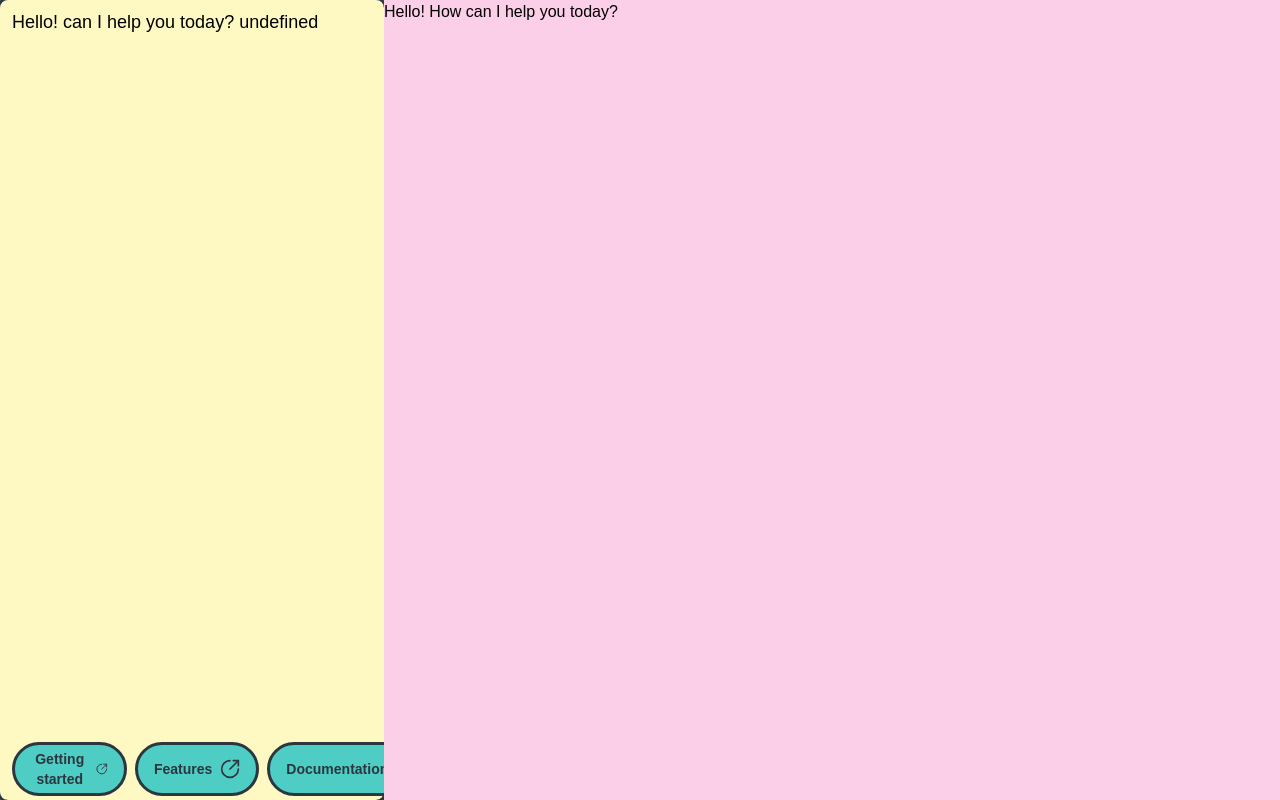
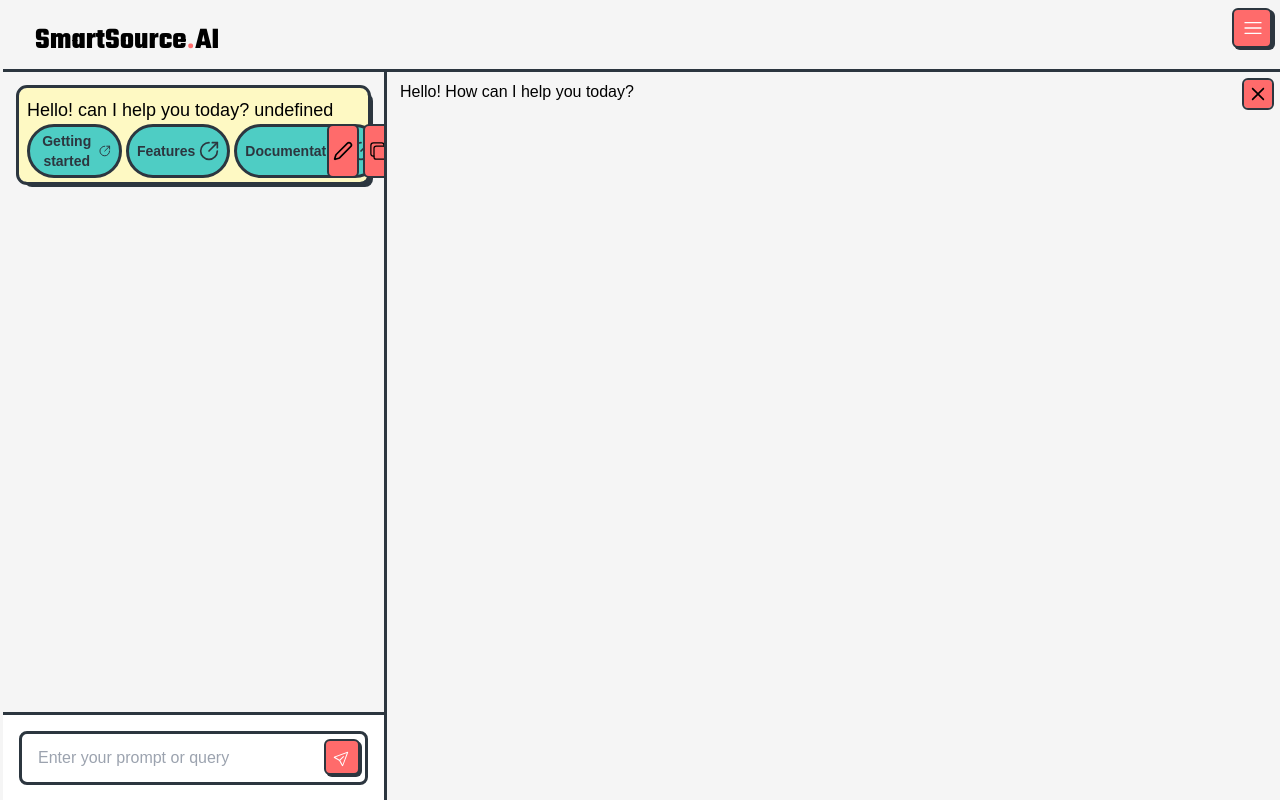
Before and after one commit to HarshMasaye06/ssai_ui, a Next.js app: page / in a window 1280 px wide. Both pictures are taken after a click on the button 774 px from the left and 148 px from the top of the page. Built offline with nearby package versions, Linux system fonts and the light colour scheme.

Commit message:
edit mode implemented - without animations & refinement

```diff
--- a/src/app/page.jsx
+++ b/src/app/page.jsx
@@ -11,9 +11,10 @@ import { VscSend } from "react-icons/vsc";
 import LoadingScreen from "@/components/ui/loadingScreen";
 import { useMessages } from "@/hooks/useMessages";
 import { IoCopyOutline, IoCheckmarkOutline } from "react-icons/io5";
-import { CircleArrowOutUpRight, Pen } from "lucide-react";
+import { CircleArrowOutUpRight, Edit, Pen } from "lucide-react";
 import MessageBox from "@/components/ui/MessageBox";
 import { useLayout } from "@/hooks/useLayout";
+import EditCanvas from "@/components/layout/EditCanvas";
 
 export default function Home() {
   const { messages, isLoading, addMessage, setLoading } = useMessages();
@@ -63,14 +64,16 @@ export default function Home() {
   return (
     <div className="flex h-screen w-screen bg-[#F5F5F5]">
       {isLoading && <LoadingScreen />}
-      <div className=" h-screen">
-        <SideBar />
-      </div>
+      <SideBar />
       <div className=" flex flex-col w-full ">
         {/* Header */}
         <Header />
         {/* ChatArea */}
-        <div className="flex-1 overflow-auto p-4 space-y-4 ">
+        <section
+          className={` ${
+            editMode ? " w-[30vw] border-r-[3px] border-[#2C363F]" : ""
+          } h-[80vh] overflow-auto p-4 space-y-4 `}
+        >
           {messages.map((message, i) => {
             const m_len = messages.length;
             return (
@@ -87,21 +90,10 @@ export default function Home() {
                   isTyping={isTyping}
                   displayedText={displayedText}
                 />
-                {editMode && (
-                  <div
-                    className={`${
-                      editMode
-                        ? " h-screen w-[70vw] absolute z-50 top-0 right-0 bg-pink-200 "
-                        : ""
-                    }`}
-                  >
-                    {message.content}
-                  </div>
-                )}
               </div>
             );
           })}
-        </div>
+        </section>
         {/* Input Area */}
         <InputBar
           query={query}
@@ -109,6 +101,7 @@ export default function Home() {
           handleSubmit={handleSubmit}
         />
       </div>
+      <EditCanvas />
     </div>
   );
 }
--- /dev/null
+++ b/src/components/layout/EditCanvas.jsx
@@ -0,0 +1,30 @@
+import { useLayout } from "@/hooks/useLayout";
+import { motion } from "framer-motion";
+import { CgClose } from "react-icons/cg";
+
+const EditCanvas = () => {
+  const { editMode, editMessage, closeEditMode } = useLayout();
+  console.log(editMessage);
+  return (
+    <motion.div
+      className={`${
+        editMode ? "w-[70vw] absolute bottom-0 right-0 " : " hidden"
+      } px-4 py-2`}
+      style={{ height: "calc(100vh - 9vh)" }}
+    >
+      <button
+        className=" bg-[#FF6B6B] p-1 rounded-sm outline outline-[2px] outline-[#2C363F] absolute top-2 right-2 "
+        onClick={() => {
+          closeEditMode();
+        }}
+      >
+        <CgClose className=" text-xl" />
+      </button>
+      <div className="flex  justify-between items-center">
+        {editMessage?.content}
+      </div>
+    </motion.div>
+  );
+};
+
+export default EditCanvas;
--- a/src/components/layout/Header.jsx
+++ b/src/components/layout/Header.jsx
@@ -1,3 +1,5 @@
+
+
 import { RxHamburgerMenu } from "react-icons/rx";
 import { Button } from "../ui/button";
 import { motion } from "framer-motion";
@@ -13,7 +15,7 @@ const teko = Teko({
 const Header = () => {
   const { closeSideBar, openSideBar, isSideBarOpen } = useLayout();
   return (
-    <div className="h-16 w-full border-b-[3px] border-[#2C363F] flex items-center px-8">
+    <div className="h-[9vh] w-full border-b-[3px] border-[#2C363F] flex items-center px-8">
       <div className="">
         <h1 className={`text-3xl ${teko.className} mt-2 mx-auto`}>
           SmartSource<strong className=" text-[#FF6B6B] font-serif">.</strong>AI
--- a/src/components/layout/InputBar.jsx
+++ b/src/components/layout/InputBar.jsx
@@ -1,10 +1,17 @@
+import { useLayout } from "@/hooks/useLayout";
 import { motion } from "framer-motion";
 import { useState } from "react";
 import { VscSend } from "react-icons/vsc";
 
 const InputBar = ({ query, setQuery, handleSubmit }) => {
+  const { editMode, toggleEditMode } = useLayout();
+
   return (
-    <div className=" border-t-[3px] border-[#2C363F] p-4 bg-white w-full ">
+    <footer
+      className={` ${
+        editMode ? " w-[30vw] border-r-[3px] border-[#2C363F]" : "w-full"
+      } border-t-[3px] border-[#2C363F] p-4 bg-white h-[11vh] `}
+    >
       <form
         className="max-w-3xl mx-auto"
         onSubmit={(e) => {
@@ -32,7 +39,7 @@ const InputBar = ({ query, setQuery, handleSubmit }) => {
           </div>
         </div>
       </form>
-    </div>
+    </footer>
   );
 };
 
--- a/src/components/layout/SideBar.jsx
+++ b/src/components/layout/SideBar.jsx
@@ -15,16 +15,16 @@ const SideBar = () => {
 
   return (
     <motion.div
-      initial={{ width: "18vw", scaleX: 1 }}
+      initial={{ width: "22vw", scaleX: 1 }}
       animate={{
-        width: isSideBarOpen ? "18vw" : "3px",
+        width: isSideBarOpen ? "22vw" : "3px",
         scaleX: isSideBarOpen ? 1 : 0,
         transformOrigin: "left",
       }}
       transition={{ duration: 0.3 }}
-      exit={{ width: "18vw", scaleX: 1 }}
+      exit={{ width: "22vw", scaleX: 1 }}
       className={` ${
-        isSideBarOpen ? "w-[18vw]" : "w-[3px]"
+        isSideBarOpen ? "w-[22vw]" : "w-[3px]"
       } h-screen border-r-[3px] border-[#2C363F] flex flex-col`}
     >
       {isVideoOverlayOpen && <VideoOverlay />}
--- /dev/null
+++ b/src/components/ui/CopyButton.jsx
@@ -0,0 +1,34 @@
+import { motion } from "framer-motion";
+import { useState } from "react";
+import { IoCheckmarkOutline, IoCopyOutline } from "react-icons/io5";
+
+const CopyButton = ({ message, i }) => {
+  const [isCopied, setIsCopied] = useState(null);
+
+  const changeCopyBtn = (id) => {
+    setIsCopied(id);
+    setTimeout(() => {
+      setIsCopied(null);
+    }, 2000);
+  };
+
+  return (
+    <motion.button
+      whileTap={{ x: 1, y: 1 }}
+      onClick={() => {
+        navigator.clipboard.writeText(message.content);
+        changeCopyBtn(i);
+      }}
+      type="submit"
+      className=" z-20 p-1 rounded-md bg-[#FF6B6B] text-white border-[#2C363F] border-[2px]  "
+    >
+      {isCopied === i ? (
+        <IoCheckmarkOutline className="text-xl text-[#f5f5f5]" />
+      ) : (
+        <IoCopyOutline className="text-xl text-black" />
+      )}
+    </motion.button>
+  );
+};
+
+export default CopyButton;
--- /dev/null
+++ b/src/components/ui/EditButton.jsx
@@ -0,0 +1,18 @@
+import { useLayout } from "@/hooks/useLayout";
+import { motion } from "framer-motion";
+import { Pen } from "lucide-react";
+
+const EditButton = ({ message, i }) => {
+  const { editMode, toggleEditMode } = useLayout();
+  return (
+    <motion.button
+      whileTap={{ x: 1, y: 1 }}
+      onClick={() => toggleEditMode(message)}
+      className=" z-20  p-1 rounded-md bg-[#FF6B6B] text-white border-[#2C363F] border-[2px] "
+    >
+      <Pen size={20} className=" text-black" />
+    </motion.button>
+  );
+};
+
+export default EditButton;
--- a/src/components/ui/MessageBox.jsx
+++ b/src/components/ui/MessageBox.jsx
@@ -3,35 +3,33 @@ import { motion } from "framer-motion";
 import { CircleArrowOutUpRight, Pen } from "lucide-react";
 import { useState } from "react";
 import { IoCheckmarkOutline, IoCopyOutline } from "react-icons/io5";
+import CopyButton from "./CopyButton";
+import EditButton from "./EditButton";
 
 const MessageBox = ({ message, i, m_len, isTyping, displayedText }) => {
   const { editMode, toggleEditMode } = useLayout();
 
   const isLatestMessage = i === m_len - 1;
 
-  const [isCopied, setIsCopied] = useState(null);
-
-  const changeCopyBtn = (id) => {
-    setIsCopied(id);
-    setTimeout(() => {
-      setIsCopied(null);
-    }, 2000);
-  };
-
   return (
     <motion.div
-      className={` ${
-        editMode
-          ? "h-screen w-[30vw] z-50 absolute top-0 left-0 flex flex-col justify-between"
-          : ""
-      } rounded-lg pl-3 pr-2 pt-2 pb-1 outline outline-3 outline-[#2C363F] neubrutalism-shadow ${
+      initial={{ opacity: 0, y: 20 }}
+      animate={{ opacity: 1, y: 0 }}
+      exit={{ opacity: 0, y: 20 }}
+      transition={{ duration: 0.3 }}
+      className={`${
+        // editMode
+        // ? "h-screen w-[30vw] z-50 absolute top-0 left-0 flex flex-col justify-between"
+        // :
+        "outline outline-3 outline-[#2C363F] rounded-lg neubrutalism-shadow"
+      }  px-2 pt-2 pb-1 ${
         message.type === "question"
           ? "bg-green-200 text-[#252525]"
           : "bg-yellow-100"
       }`}
     >
       <p className="text-lg">
-        {i === m_len - 1 && message.type === "answer"
+        {isLatestMessage && message.type === "answer"
           ? displayedText
           : message.content}
         {i === m_len - 1 && message.type === "answer" && isTyping && (
@@ -40,51 +38,26 @@ const MessageBox = ({ message, i, m_len, isTyping, displayedText }) => {
       </p>
       <div>
         {message.links && (!isTyping || !isLatestMessage) && (
-          <div className="mt-4 w-full flex justify-between relative ">
+          <div className="w-full flex justify-evenly">
             {/* Message Links */}
-            <div className=" w-[90%] flex gap-2">
+            <div className=" w-[90%] flex gap-1">
               {message.links.map((link, j) => (
                 <motion.button
                   whileHover={{ scale: 1.02 }}
                   whileTap={{ scale: 0.98 }}
                   key={j}
-                  className="inline-flex items-center z-20 gap-2 text-sm bg-[#4ECDC4] text-[#2C363F] px-4 py-1 rounded-full border-[3px] border-[#2C363F] font-bold "
+                  className="inline-flex items-center z-20 gap-1 text-sm bg-[#4ECDC4] text-[#2C363F] px-2 py-1 rounded-full border-[3px] border-[#2C363F] font-bold "
                 >
                   {link}
                   <CircleArrowOutUpRight size={20} />
                 </motion.button>
               ))}
             </div>
-            <div className=" w-[10%] flex gap-2">
-              <div className="">
-                <motion.button
-                  whileTap={{ x: 1, y: 1 }}
-                  onClick={() => toggleEditMode()}
-                  className=" z-20  p-1 rounded-md bg-[#FF6B6B] text-white border-[#2C363F] border-[2px] "
-                >
-                  <Pen size={20} className=" text-black" />
-                </motion.button>
-                {/* <div className=" w-[2rem] h-[2rem] z-10 absolute -right-[0.3rem] top-[0.2rem] bg-[#2C363F] rounded-md"></div> */}
-              </div>
+            <div className="flex gap-1">
+              {/* Edit Button */}
+              <EditButton message={message} i={i} />
               {/* Copy Button */}
-              <div className=" ">
-                <motion.button
-                  whileTap={{ x: 1, y: 1 }}
-                  onClick={() => {
-                    navigator.clipboard.writeText(message.content);
-                    changeCopyBtn(i);
-                  }}
-                  type="submit"
-                  className=" z-20 p-1 rounded-md bg-[#FF6B6B] text-white border-[#2C363F] border-[2px] "
-                >
-                  {isCopied === i ? (
-                    <IoCheckmarkOutline className="text-xl text-[#f5f5f5]" />
-                  ) : (
-                    <IoCopyOutline className="text-xl text-black" />
-                  )}
-                </motion.button>
-                {/* <div className=" w-[2rem] h-[2rem] z-10 absolute -right-[0.3rem] top-[0.2rem] bg-[#2C363F] rounded-md"></div> */}
-              </div>
+              <CopyButton message={message} i={i} />
             </div>
           </div>
         )}
--- a/src/contexts/LayoutContext.jsx
+++ b/src/contexts/LayoutContext.jsx
@@ -7,6 +7,7 @@ export const LayoutContext = createContext();
 export function LayoutProvider({ children }) {
   const [isSideBarOpen, setSideBarOpen] = useState(true);
   const [editMode, setEditMode] = useState(false);
+  const [editMessage, setEditMessage] = useState(null);
 
   const closeSideBar = () => {
     setSideBarOpen(false);
@@ -15,19 +16,32 @@ export function LayoutProvider({ children }) {
     setSideBarOpen(true);
   };
 
-  const toggleEditMode = () => {
+  const toggleEditMode = (msg) => {
+    if (editMode === true) {
+      setEditMessage(msg);
+    } else if (editMode === false) {
+      setSideBarOpen(!isSideBarOpen);
+      setEditMode(!editMode);
+      setEditMessage(msg);
+    }
+  };
+
+  const closeEditMode = () => {
     setSideBarOpen(!isSideBarOpen);
     setEditMode(!editMode);
+    setEditMessage(null);
   };
 
   return (
     <LayoutContext.Provider
       value={{
         editMode,
+        editMessage,
         isSideBarOpen,
         closeSideBar,
         openSideBar,
         toggleEditMode,
+        closeEditMode,
       }}
     >
       {children}
```
